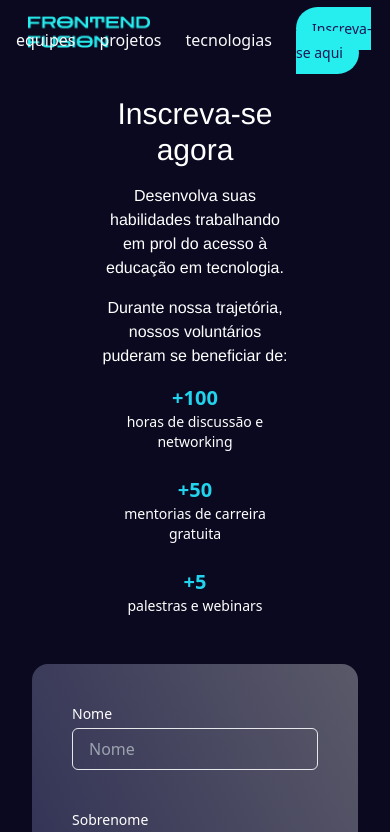
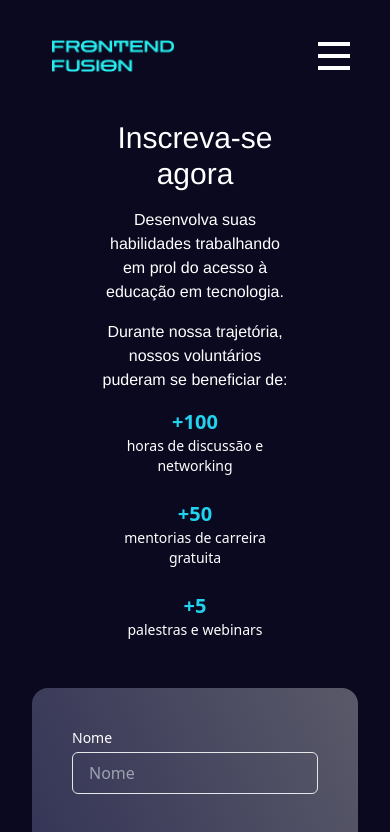
Before and after one commit to Projeto-FrontEnd-Fusion/vingadores-portifolio-colaborativo_, a React (Vite) app: page / in a window 390 px wide. Shown: the top 832 px of the page. Built offline with nearby package versions, Linux system fonts and the light colour scheme.

Commit message:
feat: torna navbar responsiva para dispoistivos mobiles

```diff
--- a/src/App.tsx
+++ b/src/App.tsx
@@ -5,8 +5,8 @@ import Forms from "./components/Forms/Forms";
 
 function App() {
   return (
-    <div className="flex flex-col min-h-screen bg-[#0a0920]">
-      <header className="h-14 p-4">
+    <div className="min-h-screen bg-[#0a0920]">
+      <header className="h-14 p-10">
         <Navbar />
       </header>
 
--- a/src/components/Navbar/Navbar.tsx
+++ b/src/components/Navbar/Navbar.tsx
@@ -1,51 +1,64 @@
+import { useState } from 'react';
 import { Button } from '../Button/Button';
 
 function Navbar(): JSX.Element {
+
+  const [isOpen, setisOpen] = useState<boolean>(false)
+
   return (
-    <nav className="flex w-full items-center justify-between">
-      <div className="absolute top-0 left-0 p-4">
+    <nav className="flex items-center justify-between">
+      {/* Logotipo alinhado ao canto superior esquerdo */}
+      <div className="">
         <img
           src="/assets/logotipo_frontend_fusion.png"
           alt="Logotipo Frontend Fusion"
-          className="h-8 px-3"
+          className="relative z-50 h-8 px-3" // Ajuste o tamanho conforme necessário
         />
       </div>
 
-      <ul className="flex h-full items-center space-x-6 ml-auto">
-        <li className="relative">
+      <button className="relative z-50 md:hidden space-y-2 justify-end" onClick={() => setisOpen(!isOpen)}>
+        <span className="block w-8 h-1 bg-white"></span>
+        <span className="block w-8 h-1 bg-white"></span>
+        <span className="block w-8 h-1 bg-white"></span>
+      </button>
+
+      {/* Links alinhados à direita */}
+      <ul className={`${isOpen ? 'top-[80px]' : 'top-[-400px]'}
+                    absolute left-0 w-full
+                    flex
+                    flex-col
+                    items-center
+                    justify-end
+                    bg-[#0a0920]
+                    md:static
+                    md:flex-row
+                    transition-all ease-in-out duration-500
+                    `}>
+        <li className="md:px-6 p-2 md:p-0">
           <a
-            className="text-gray-50 inline-flex relative transition-colors duration-300 ease-in-out hover:text-blue-300
-                       after:content-[''] after:absolute after:bottom-[-4px] after:left-0
-                       after:h-[2px] after:bg-blue-300 after:transition-transform after:duration-300
-                       after:w-0 hover:after:w-full"
+            className="text-gray-50 hover:text-blue-300 hover:underline underline-offset-8 decoration-2 transition-colors duration-300 ease-in-out"
             href="#equipes"
           >
             equipes
           </a>
         </li>
-        <li className="relative">
+        <li className="md:px-6 p-2 md:p-0">
           <a
-            className="text-gray-50 inline-flex relative transition-colors duration-300 ease-in-out hover:text-blue-300
-                       after:content-[''] after:absolute after:bottom-[-4px] after:left-0
-                       after:h-[2px] after:bg-blue-300 after:transition-transform after:duration-300
-                       after:w-0 hover:after:w-full"
+            className="text-gray-50 hover:text-blue-300 hover:underline underline-offset-8 decoration-2 transition-colors duration-300 ease-in-out"
             href="#projetos"
           >
             projetos
           </a>
         </li>
-        <li className="relative">
+        <li className="md:px-6 p-2 md:p-0">
           <a
-            className="text-gray-50 inline-flex relative transition-colors duration-300 ease-in-out hover:text-blue-300
-                       after:content-[''] after:absolute after:bottom-[-4px] after:left-0
-                       after:h-[2px] after:bg-blue-300 after:transition-transform after:duration-300
-                       after:w-0 hover:after:w-full"
+            className="text-gray-50 hover:text-blue-300 hover:underline underline-offset-8 decoration-2 transition-colors duration-300 ease-in-out"
             href="#tecnologias"
           >
             tecnologias
           </a>
         </li>
-        <li>
+        <li className="md:px-6 p-2 md:p-0">
           <Button isNavbar={true} />
         </li>
       </ul>
```
